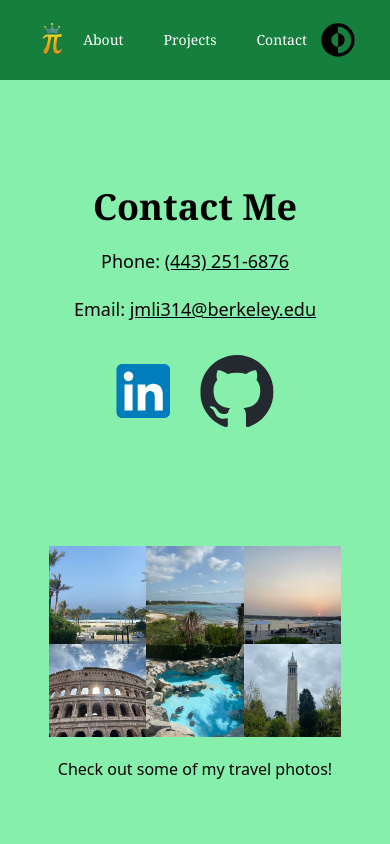
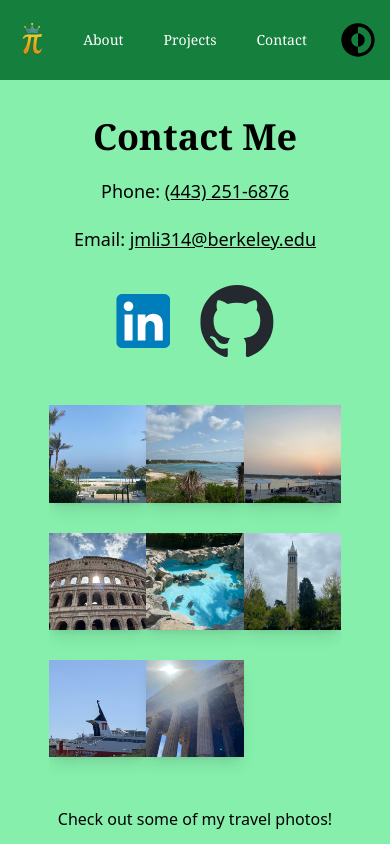
Before and after one commit to pi-person314/portfolio, a React (Vite) app: page /contact in a window 390 px wide. Built offline with nearby package versions, Linux system fonts and the light colour scheme.

Commit message:
fixed phone styling

```diff
--- a/src/components/Header.jsx
+++ b/src/components/Header.jsx
@@ -4,7 +4,7 @@ import mode from "../assets/images/mode.svg";
 
 export default function Header({toggleDarkMode}) {
     return (
-        <header className="flex bg-green-700 text-white px-8 py-5">
+        <header className="flex bg-green-700 text-white px-3 md:px-5 py-5">
             <div className="flex items-center">
                 <Link to="/">
                     <img src={pi} className="h-10 md:h-20 object-contain hover:animate-spin" alt="Pi Logo"/>
--- a/src/screens/Contact.jsx
+++ b/src/screens/Contact.jsx
@@ -7,7 +7,7 @@ const images = import.meta.glob('../assets/travel/*.{jpg,png}', { eager: true })
 export default function Contact({darkMode}) {
     return (
         <>
-            <div className={`flex flex-col md:flex-row h-full justify-evenly items-center ${darkMode ? "bg-green-900 text-white" : "bg-green-300"}`}>
+            <div className={`flex flex-col md:flex-row h-full justify-evenly items-center overflow-y-auto ${darkMode ? "bg-green-900 text-white" : "bg-green-300"}`}>
                 <div className="space-y-5 text-center md:p-10">
                     <h1 className="font-serif font-bold text-4xl md:text-6xl">Contact Me</h1>
                     <p className="text-lg md:text-xl">Phone: <a className={`hover:text-blue-${darkMode ? 300 : 600}`} href="tel:443-251-6876"><u>(443) 251-6876</u></a></p>
@@ -17,7 +17,7 @@ export default function Contact({darkMode}) {
                         <a className="transition hover:scale-105 duration:300 ease-in-out" href="https://github.com/pi-person314"><img src={github} alt="GitHub"/></a>
                     </div>
                 </div>
-                <div className="w-3/4 h-1/4 md:w-1/2 md:h-3/4 md:p-10">
+                <div className="w-3/4 h-1/2 mb-5 md:mb-0 md:w-1/2 md:h-3/4 md:p-10">
                     <div className="grid grid-cols-3 overflow-y-auto h-full">
                         {Object.entries(images).map(([path, module], index) => (
                             <img key={index} src={module.default} alt={`Image ${index}`} className="shadow-lg aspect-square object-cover"/>
```
